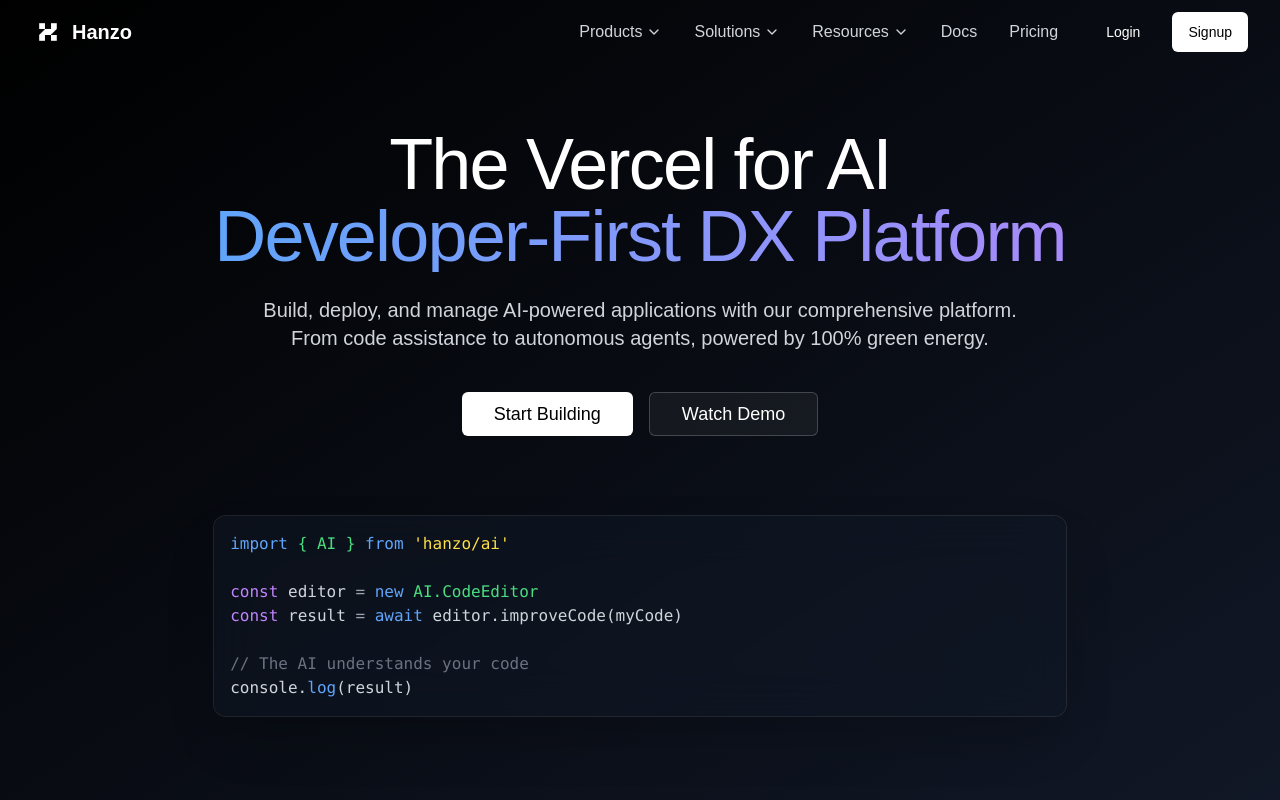
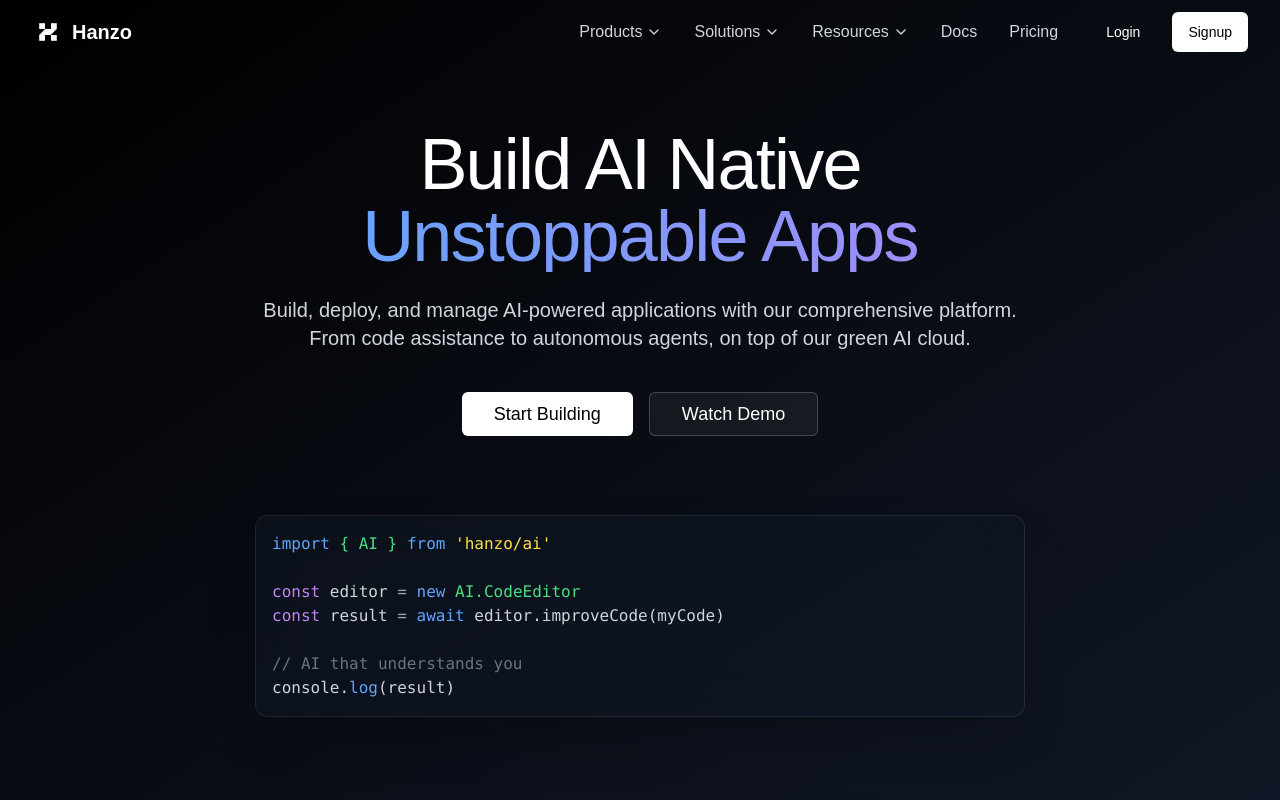
Before and after one commit to hanzoai/hanzo.industries, a React (Vite) app: page / in a window 1280 px wide. Shown: the top 800 px of the page. Built offline with nearby package versions, Linux system fonts and the light colour scheme; a web font is replaced by a local one.

Commit message:
Update content

```diff
--- a/src/components/Hero.tsx
+++ b/src/components/Hero.tsx
@@ -16,9 +16,9 @@ const Hero = () => {
             transition={{ duration: 0.5 }}
             className="text-4xl sm:text-5xl md:text-6xl lg:text-7xl font-display tracking-tight text-white"
           >
-            The Vercel for AI
+            Build AI Native
             <span className="block bg-gradient-to-r from-blue-400 to-violet-400 bg-clip-text text-transparent">
-              Developer-First DX Platform
+              Unstoppable Apps
             </span>
           </motion.h1>
 
@@ -29,7 +29,7 @@ const Hero = () => {
             className="mt-6 text-lg sm:text-xl text-gray-300 max-w-3xl mx-auto"
           >
             Build, deploy, and manage AI-powered applications with our comprehensive platform.
-            From code assistance to autonomous agents, powered by 100% green energy.
+            From code assistance to autonomous agents, on top of our green AI cloud.
           </motion.p>
 
           <motion.div
@@ -75,7 +75,7 @@ const Hero = () => {
               <span className="text-blue-400">await</span>{" "}
               editor.improveCode(myCode)
               {"\n\n"}
-              <span className="text-gray-500">// The AI understands your code</span>
+              <span className="text-gray-500">// AI that understands you</span>
               {"\n"}console.<span className="text-blue-400">log</span>(result)
             </code>
           </pre>
```
